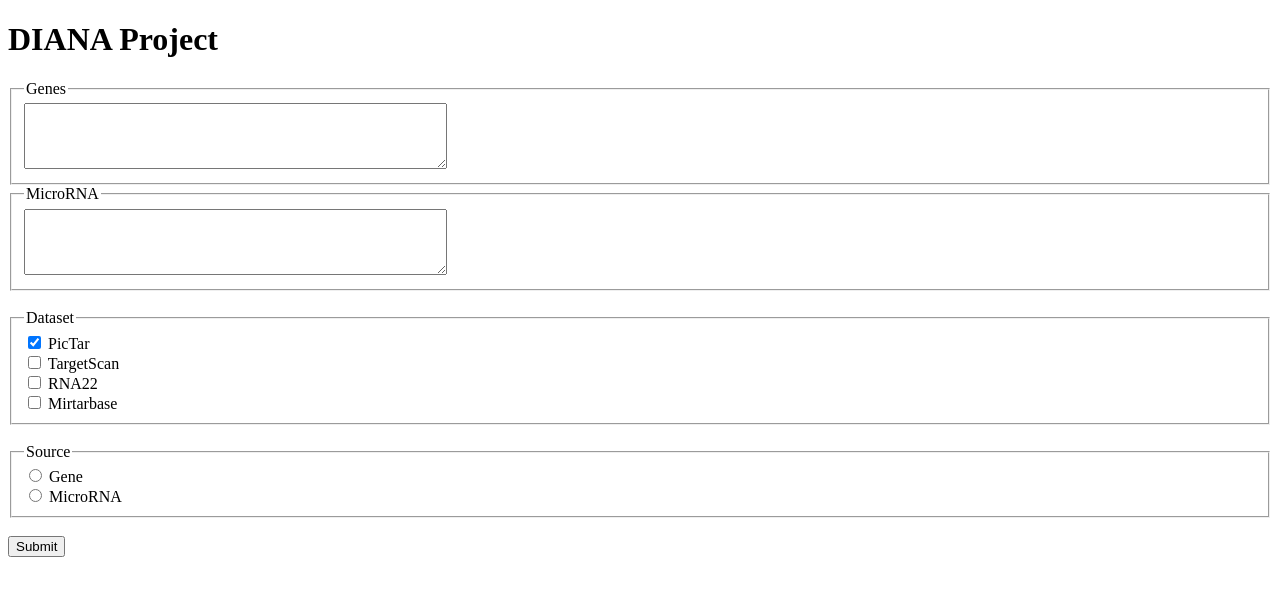
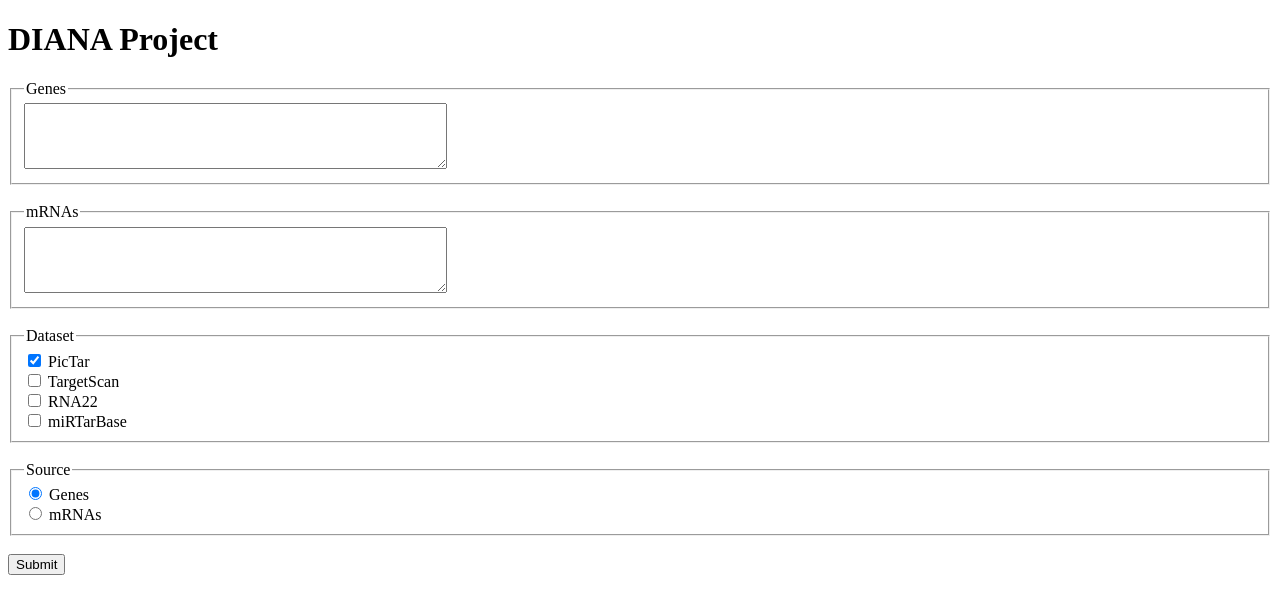
Before and after one commit to loreand95/DIANAProject, a Flask app: page /search/ in a window 1280 px wide. Shown: the top 614 px of the page. Run offline with Flask 2, Linux system fonts and the light colour scheme.

Commit message:
fix table generation

```diff
--- a/controller/SearchController.py
+++ b/controller/SearchController.py
@@ -76,10 +76,10 @@
         databases.append('miRTarBase')
 
     if(rna22):
-        databases.append('TargetScan')
+        databases.append('RNA22')
 
     if(targetscan):
-        databases.append('RNA22')
+        databases.append('TargetScan')
 
     if(pictar):
         databases.append('PicTar')
--- a/templates/search/form_page.html
+++ b/templates/search/form_page.html
@@ -18,8 +18,9 @@
                 <legend>Genes</legend>
                 <textarea rows="4" cols="50" name="genes" required></textarea>
             </fieldset>
+            <br>
             <fieldset>
-                <legend>MicroRNA</legend>
+                <legend>mRNAs</legend>
                 <textarea rows="4" cols="50" name="mrnas" required></textarea>
             </fieldset>
             <br>
@@ -39,16 +40,16 @@
                 </div>
                 <div>
                     <input type="checkbox" id="mirtarbase" name="mirtarbase">
-                    <label for="mirtarbase">Mirtarbase</label>
+                    <label for="mirtarbase">miRTarBase</label>
                 </div>
             </fieldset>
             <br>
             <fieldset>
                 <legend>Source</legend>
-                <input type="radio" id="gene" name="targetName" value="gene" required>
-                <label for="gene">Gene</label><br>
+                <input type="radio" id="gene" name="targetName" value="gene" required checked>
+                <label for="gene">Genes</label><br>
                 <input type="radio" id="mrna" name="targetName" value="mrna">
-                <label for="mrna">MicroRNA</label><br>
+                <label for="mrna">mRNAs</label><br>
             </fieldset>
             <br>
             <input type="submit">
```
Also changed, not shown: templates/search/results_page.html (+7 -5 lines).
